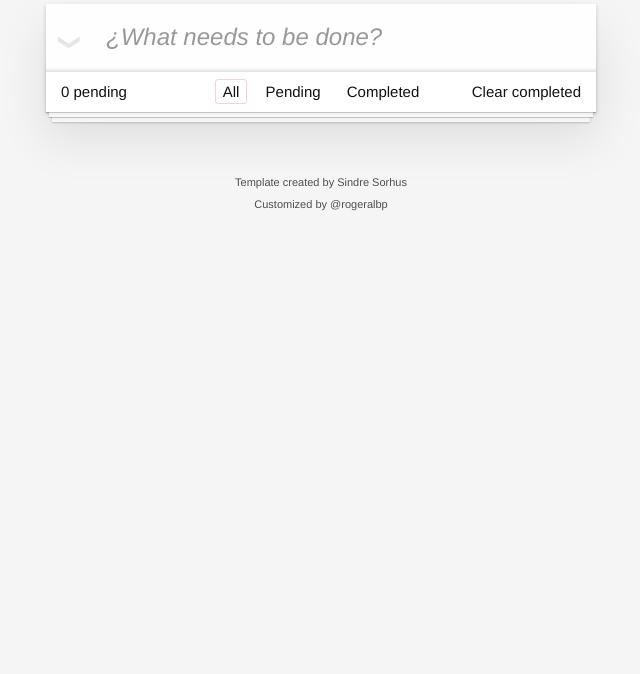
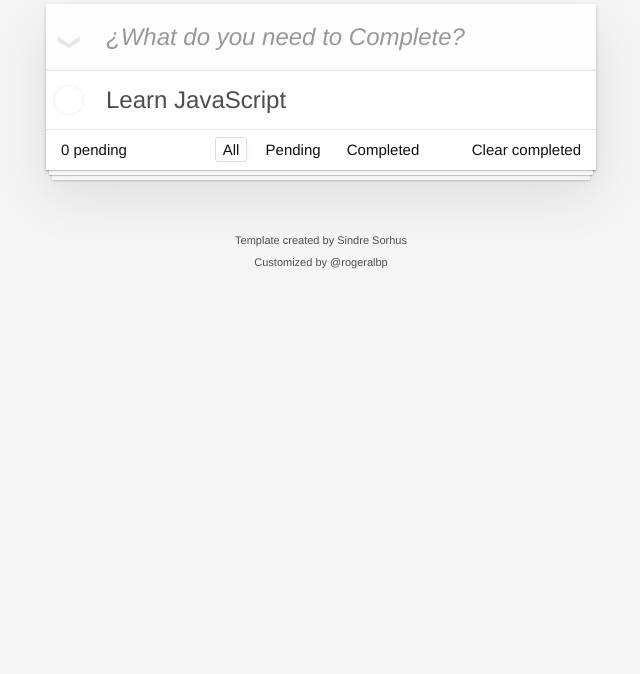
Before and after one commit to rogeralbp/to-do-app, a website built with webpack: page src/index.html in a window 1280 px wide. Shown: the part 126-800 px from the top of the page, without its empty margins (319-959 px from the left). Built offline with nearby package versions, Linux system fonts and the light colour scheme.

Commit message:
Logic to create a html todo

```diff
--- a/src/index.html
+++ b/src/index.html
@@ -8,8 +8,8 @@
 	<body>
 		<section class="todoapp">
 			<header class="header">
-				<h1>Task</h1>
-				<input class="new-all" placeholder="¿What needs to be done?" autofocus>
+				<h1>Tasks List</h1>
+				<input class="new-all" placeholder="¿What do you need to Complete?" autofocus>
 			</header>
 			<!-- This section should be hidden by default and shown when there are todos -->
 			<section class="main">
--- a/src/index.js
+++ b/src/index.js
@@ -1,16 +1,18 @@
 import './styles.css';
 
-import { Todo } from './classes';
-import { TodoList } from './classes';
+import { Todo, TodoList } from './classes';
+import { createTodoHtml } from './js/components';
 
 const todoList = new TodoList();
 
 const taskJS = new Todo('Learn JavaScript');
-const taskCSS = new Todo('Learn CSS');
-const taskHTML = new Todo('Learn HTML');
+//const taskCSS = new Todo('Learn CSS');
+//const taskHTML = new Todo('Learn HTML');
 
 todoList.newTodo(taskJS);
-todoList.newTodo(taskCSS);
-todoList.newTodo(taskHTML);
+//todoList.newTodo(taskCSS);
+//todoList.newTodo(taskHTML);
 
 console.log( todoList );
+
+createTodoHtml(taskJS);
--- a/src/js/components.js
+++ b/src/js/components.js
@@ -1,13 +1,24 @@
 
-import '../css/components.css'
+const divTodoList = document.querySelector('.todo-list');
 
-export const talkTo = ( name ) =>{
 
-    console.log('Creating an h1-element from JS component');
+export const createTodoHtml = ( todo ) =>{
 
-    const h1 = document.createElement('h1');
+    const htmlTodo = `
+    <li class=" ${ (todo.completed) ? 'completed' : '' } " data-id="${ todo.id }">
+    <div class="view">
+        <input class="toggle" type="checkbox" ${ (todo.completed) ? 'checked' : '' }>
+        <label> ${ todo.task } </label>
+        <button class="destroy"></button>
+    </div>
+    <input class="edit" value="Create a To-Do task">
+    </li>`
 
-    h1.innerText = `Hello my g , ${name}`;
+    const div = document.createElement('div');
+    div.innerHTML = htmlTodo;
 
-    document.body.append(h1);
+    divTodoList.append( div.firstElementChild );
+
+    return div.firstElementChild;
+
 }
```
